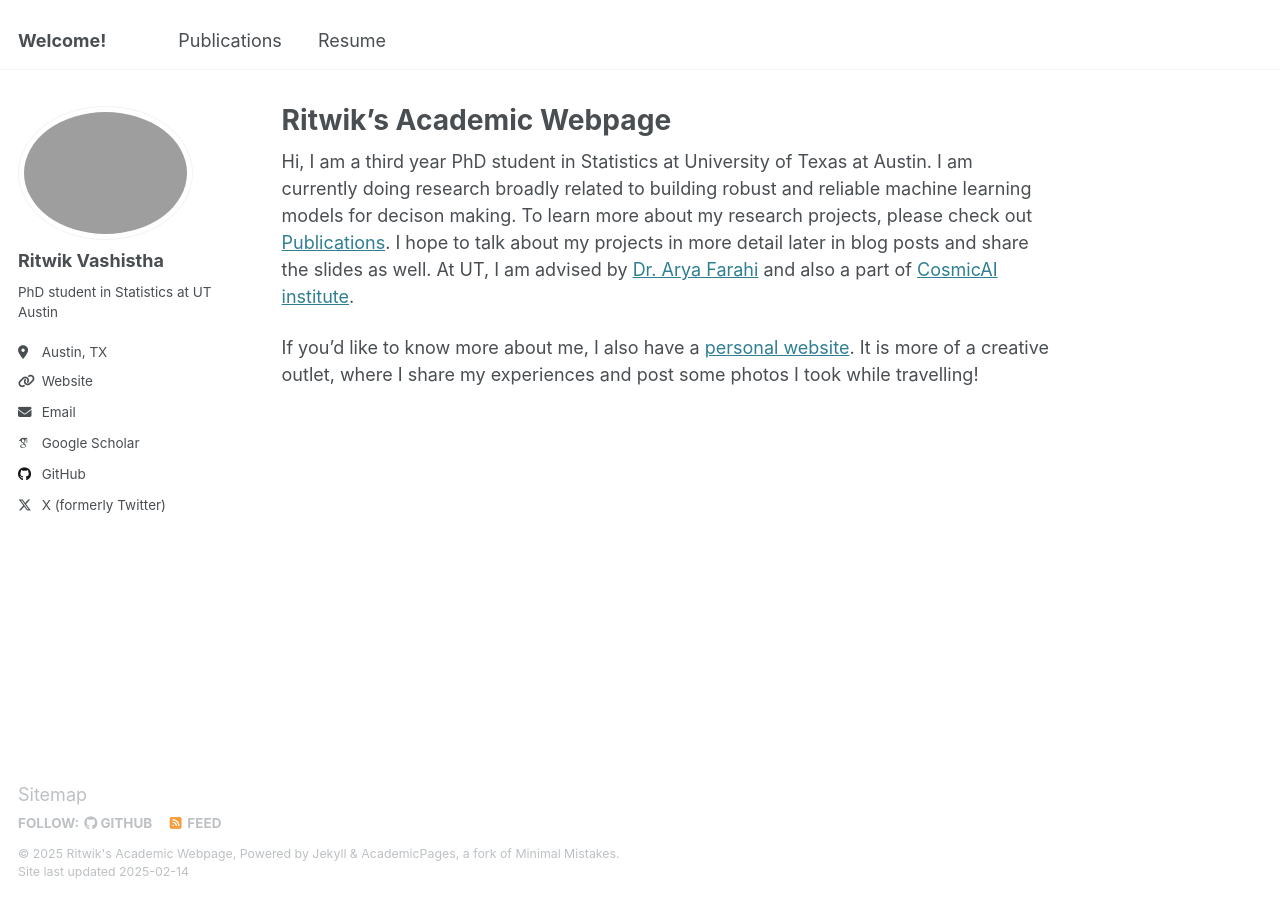
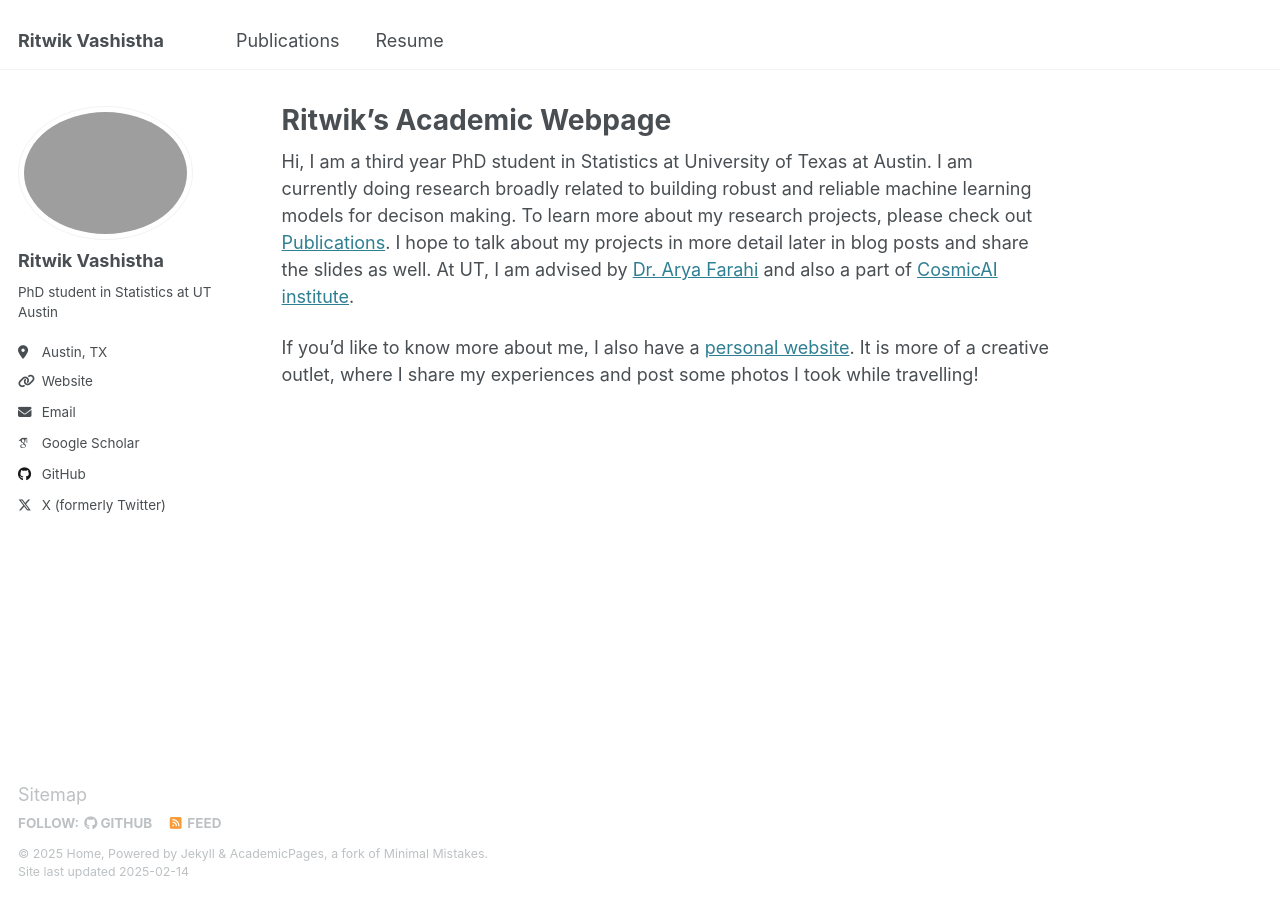
Before and after one commit to ritwikvashistha/ritwikvashistha.github.io, a Jekyll site: the page built from _pages/about.md, in a window 1280 px wide. Built offline with Jekyll 4.4.1, drawn with Linux system fonts in a browser that asks for light colours; some web fonts are replaced.

Commit message:
Update _config.yml

```diff
--- a/_config.yml
+++ b/_config.yml
@@ -9,9 +9,9 @@
 # Basic Site Settings
 locale                   : "en-US"
 site_theme               : "default"
-title                    : "Welcome!"
+title                    : "Ritwik Vashistha"
 title_separator          : "-"
-name                     : &name "Ritwik's Academic Webpage"
+name                     : &name "Home"
 description              : &description "PhD student in Statistics at UT Austin"
 url                      : "https://ritwikvashistha.github.io"
 baseurl                  : "" # the subpath of your site, e.g. "/blog"
```
